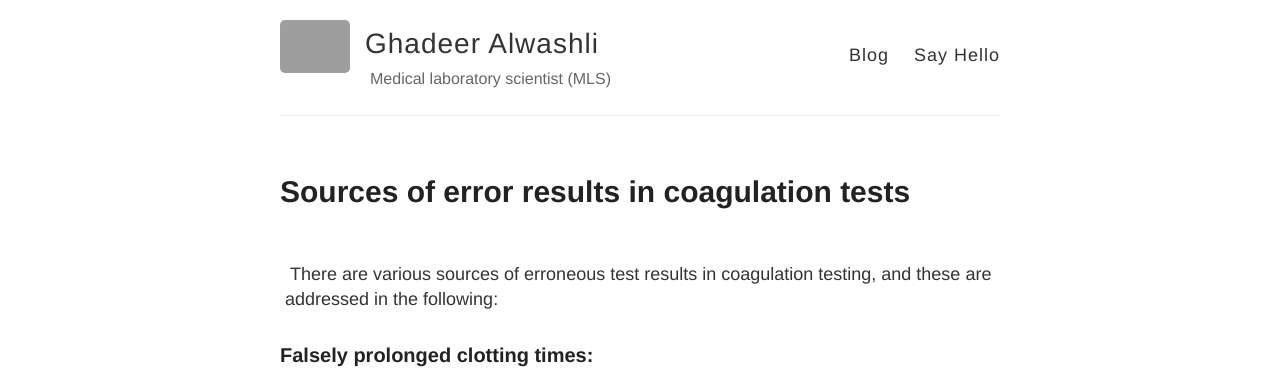
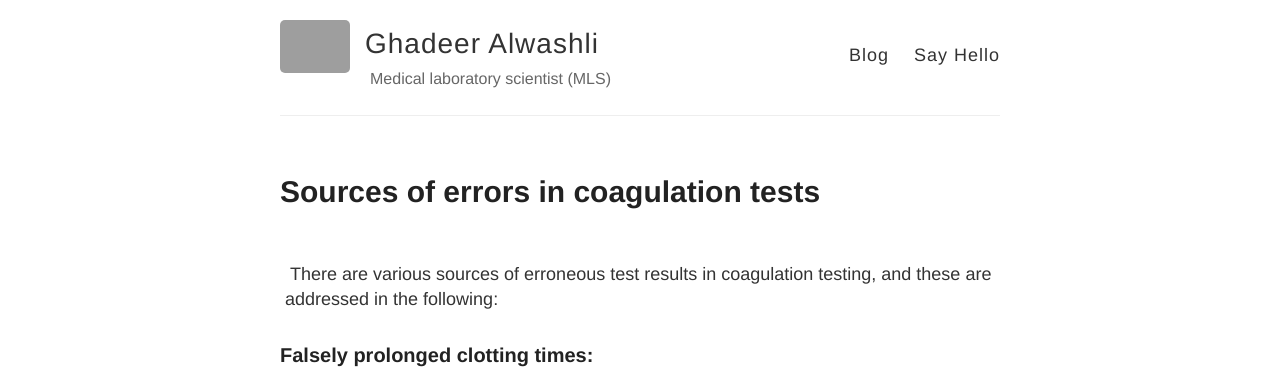
Before and after one commit to ghadeerga/ghadeerga.github.io, a Jekyll site: the page built from _posts/2021-12-20-Sources-of-errors-in coagulation tests.md, in a window 1280 px wide. Shown: the top 370 px of the page. Built offline with Jekyll 4.4.1, drawn with Linux system fonts in a browser that asks for light colours; grey boxes are pictures that could not be loaded.

Commit message:
Update 2021-12-20-Sources-of-errors-in coagulation tests.md

```diff
--- a/_posts/2021-12-20-Sources-of-errors-in coagulation tests.md
+++ b/_posts/2021-12-20-Sources-of-errors-in coagulation tests.md
@@ -1,6 +1,6 @@
 ---
 layout: post
-title: Sources of error results in coagulation tests
+title: Sources of errors in coagulation tests
 ---
 
 <br>
```
